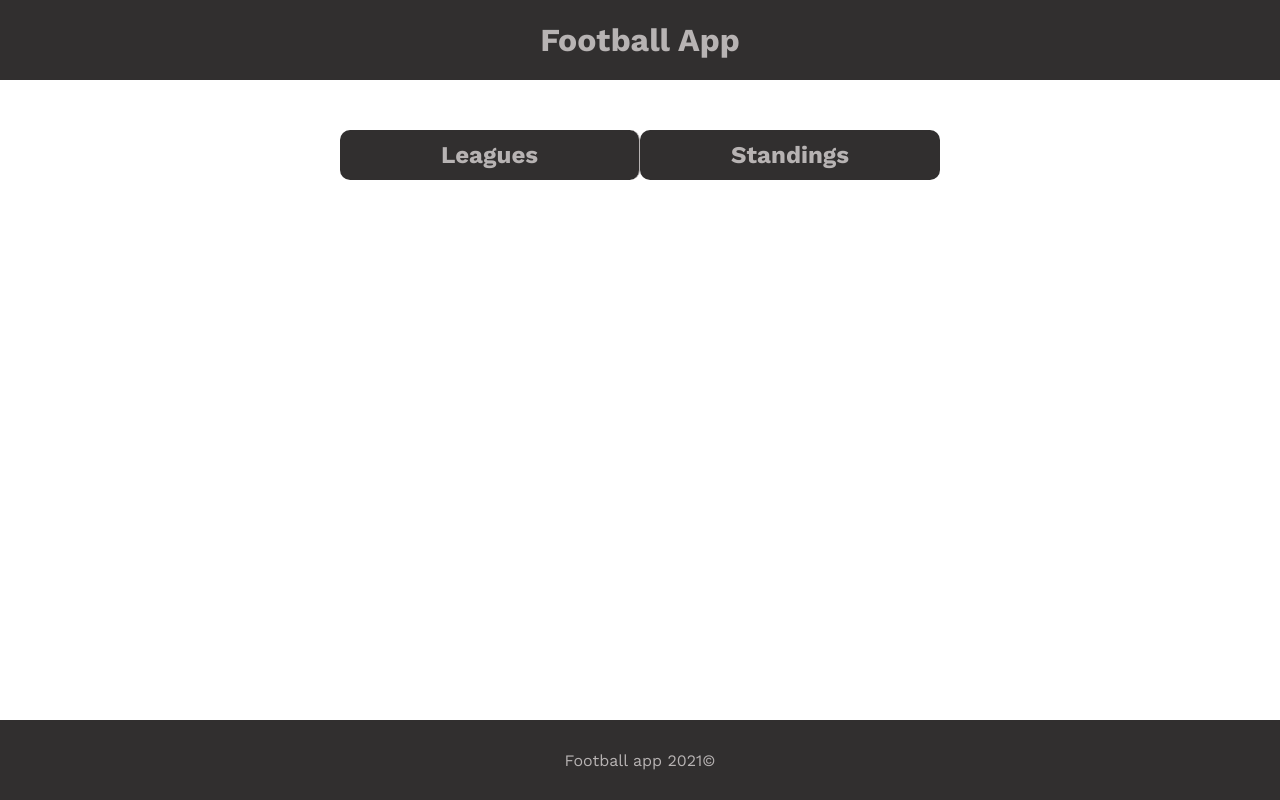
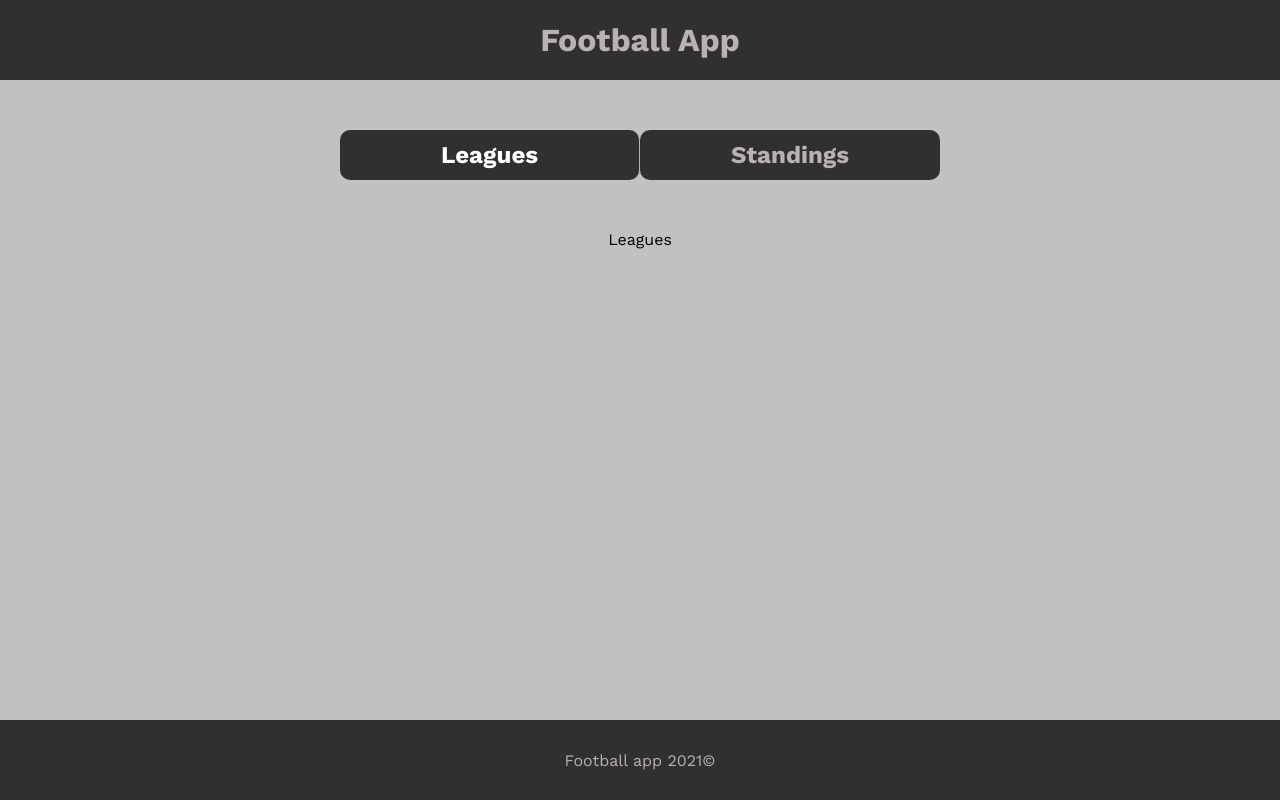
Before and after one commit to HasanRahic/LiveScore, a React (Create React App) app: page / in a window 1280 px wide. Built offline with nearby package versions, Linux system fonts and the light colour scheme.

Commit message:
providing buttons for leagues and standings

```diff
--- a/src/App.css
+++ b/src/App.css
@@ -23,6 +23,7 @@
     display: flex;
     align-items: center;
     flex-direction: column;
+    background: #c1c1c1;
 }
 .tabs{
     display: flex;
@@ -43,8 +44,11 @@
     height: 50px;
     border-right: 1px solid #b7b3b3;
     border-radius: 10px;
+    cursor: pointer;
 }
-
+.tab-leagues:active{
+    color: white;
+}
 .tab-standings{
     width: 300px;
     display: flex;
@@ -54,8 +58,11 @@
     color: #b7b3b3;
     height: 50px;
     border-radius: 10px;
+    cursor: pointer;
 }
-
+.tab-standings:active{
+    color: white;
+}
 
 
 
--- a/src/Components/Content.jsx
+++ b/src/Components/Content.jsx
@@ -1,17 +1,24 @@
-import React from 'react'
+import React,{useState} from 'react'
 import '../App.css';
+import Leagues from './Leagues';
+import Standings from './Standings';
 
 const Content = () => {
+
+  const [active, setActive] = useState(true);
+
   return (
     <div className='content-container'>
       <div className="tabs">
-        <div className='tab-leagues'>
-          <h2>Leagues</h2>
+        <div className='tab-leagues' onClick={()=>setActive(true)}>
+          <h2 style={{color: active ? 'white' : null}}>Leagues</h2>
         </div>
-        <div className='tab-standings'>
-          <h2>Standings</h2>
+        <div className='tab-standings'onClick={()=>setActive(false)}>
+          <h2 style={{color: !active ? 'white' : null}}>Standings</h2>
         </div>
       </div>
+
+      {active ? <Leagues /> : <Standings />}
     </div>
   )
 }
--- a/src/Components/Leagues.jsx
+++ b/src/Components/Leagues.jsx
@@ -4,7 +4,7 @@ import '../App.css';
 const Leagues = () => {
   return (
     <div className='leagues-container'>
-
+      Leagues
     </div>
   )
 }
--- a/src/Components/Standings.jsx
+++ b/src/Components/Standings.jsx
@@ -4,7 +4,7 @@ import '../App.css';
 const Standings = () => {
   return (
     <div className='standings-container'>
-
+      Standings
     </div>
   )
 }
```
